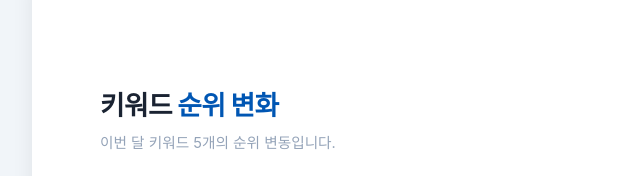
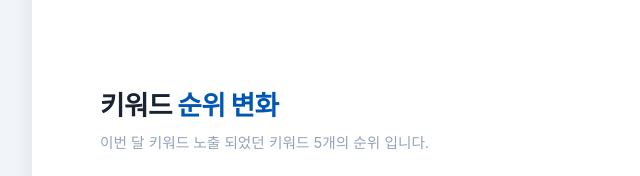
Before and after one commit to remaup/rema-up-tool, a website: page report.html in a window 1280 px wide. Shown: the part 2380-2556 px from the top of the page, 472-1112 px from the left. Drawn offline with Linux system fonts and the light colour scheme; a web font is replaced by a local one.

Commit message:
Update report.html

```diff
--- a/report.html
+++ b/report.html
@@ -547,7 +547,7 @@
 <!-- Page 3: 키워드 순위 변화 -->
 <div class="page">
 <h2 class="page-title">키워드 <span class="accent">순위 변화</span></h2>
-<div class="page-subtitle">이번 달 키워드 5개의 순위 변동입니다.</div>
+<div class="page-subtitle">이번 달 키워드 노출 되었던 키워드 5개의 순위 입니다.</div>
 
 <table class="kw-change-table">
 <thead><tr>
```
